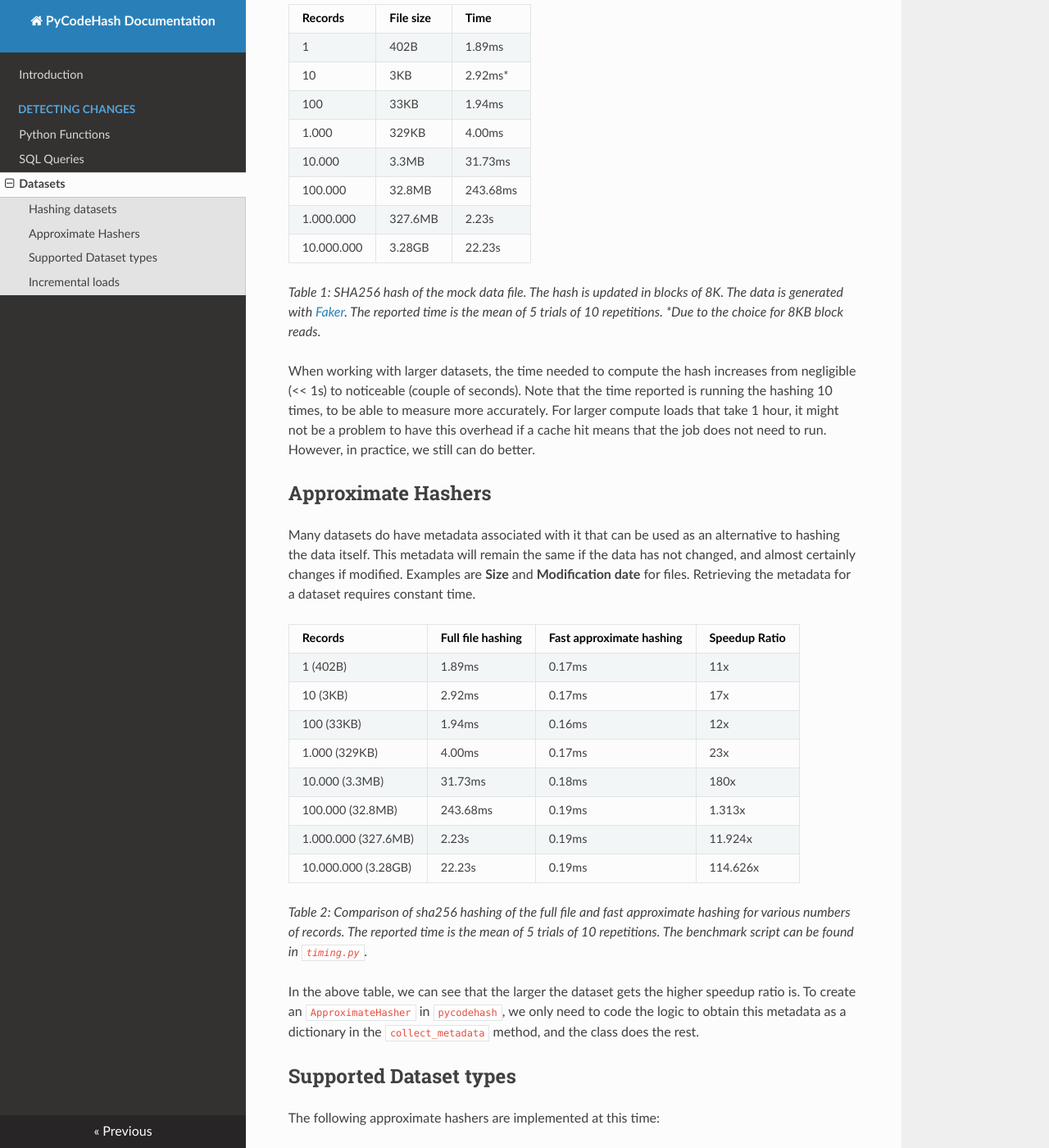
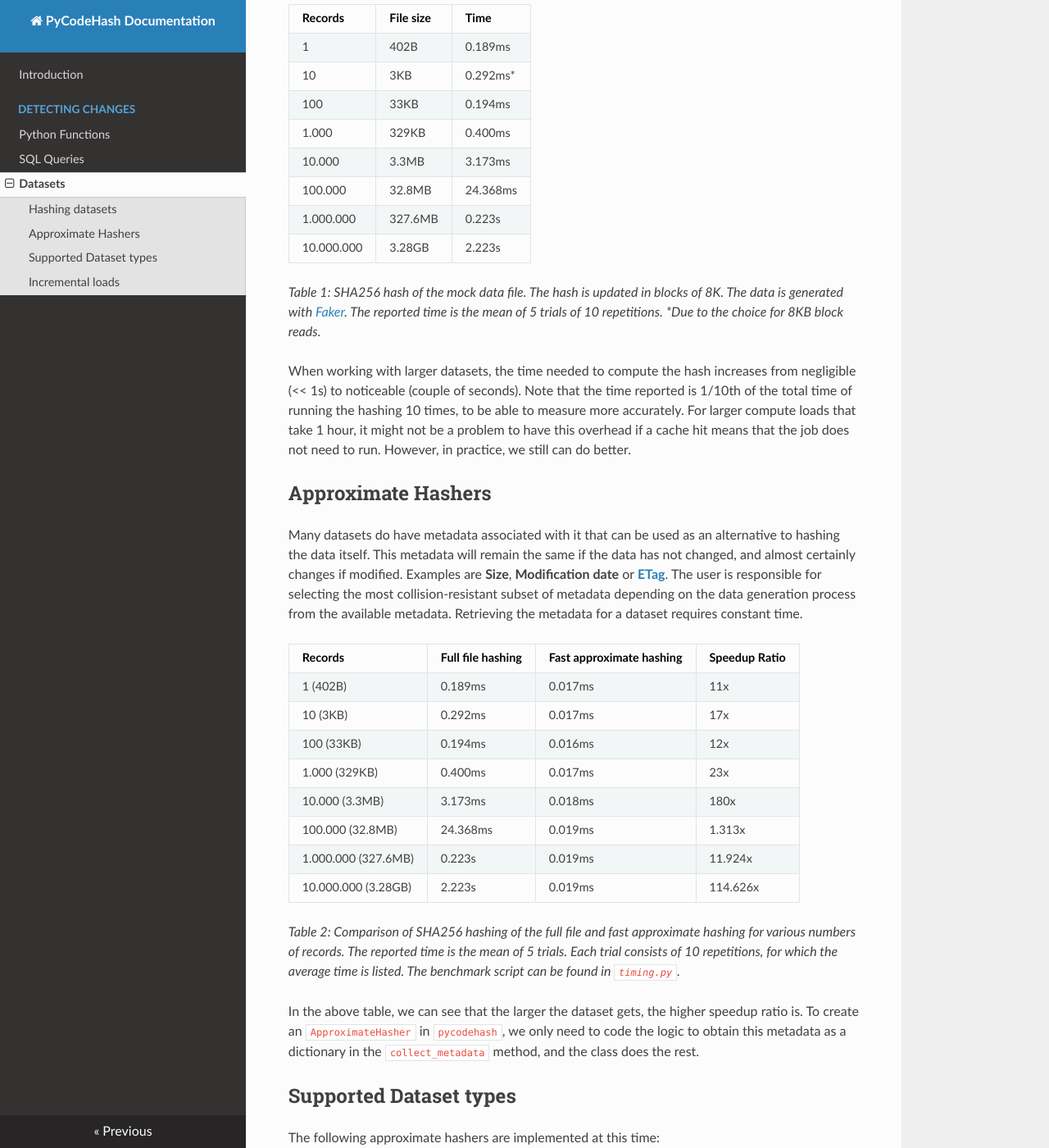
Before and after one commit to pycodehash/pycodehash, an MkDocs documentation site: the page built from docs/datasets.md, in a window 1280 px wide and 1400 px high, scrolled down 451 px. Shown: the whole window at 82% size. Built offline with MkDocs 1.6.1, drawn with Linux system fonts in a browser that asks for light colours; nearby versions of some CDN libraries; some of the changed text lies outside the part shown.

Commit message:
DOC: refine dataset documentation
Show time per run
Describe metadata per dataset type
Link dataset type source

```diff
--- a/docs/datasets.md
+++ b/docs/datasets.md
@@ -12,19 +12,19 @@
 
 | Records    | File size | Time     |
 |------------|-----------|----------|
-| 1          | 402B      | 1.89ms   |
-| 10         | 3KB       | 2.92ms*  |
-| 100        | 33KB      | 1.94ms   |
-| 1.000      | 329KB     | 4.00ms   |
-| 10.000     | 3.3MB     | 31.73ms  |
-| 100.000    | 32.8MB    | 243.68ms |
-| 1.000.000  | 327.6MB   | 2.23s    |
-| 10.000.000 | 3.28GB    | 22.23s   |
+| 1          | 402B      | 0.189ms  |
+| 10         | 3KB       | 0.292ms* |
+| 100        | 33KB      | 0.194ms  |
+| 1.000      | 329KB     | 0.400ms  |
+| 10.000     | 3.3MB     | 3.173ms  |
+| 100.000    | 32.8MB    | 24.368ms |
+| 1.000.000  | 327.6MB   | 0.223s   |
+| 10.000.000 | 3.28GB    | 2.223s   |
 
 _Table 1: SHA256 hash of the mock data file. The hash is updated in blocks of 8K. The data is generated with [Faker](https://faker.readthedocs.io/en/master/index.html). The reported time is the mean of 5 trials of 10 repetitions. *Due to the choice for 8KB block reads._
 
 When working with larger datasets, the time needed to compute the hash increases from negligible (<< 1s) to noticeable (couple of seconds).
-Note that the time reported is running the hashing 10 times, to be able to measure more accurately.
+Note that the time reported is 1/10th of the total time of running the hashing 10 times, to be able to measure more accurately.
 For larger compute loads that take 1 hour, it might not be a problem to have this overhead if a cache hit means that the job does not need to run.
 However, in practice, we still can do better.
 
@@ -32,23 +32,25 @@
 
 Many datasets do have metadata associated with it that can be used as an alternative to hashing the data itself.
 This metadata will remain the same if the data has not changed, and almost certainly changes if modified.
-Examples are **Size** and **Modification date** for files.
+Examples are **Size**, **Modification date** or [**ETag**](https://en.wikipedia.org/wiki/HTTP_ETag).
+The user is responsible for selecting the most collision-resistant subset of metadata depending on the data generation
+process from the available metadata.
 Retrieving the metadata for a dataset requires constant time.
 
 | Records             | Full file hashing | Fast approximate hashing | Speedup Ratio |
 |---------------------|-------------------|--------------------------|---------------|
-| 1 (402B)            | 1.89ms            | 0.17ms                   | 11x           |
-| 10 (3KB)            | 2.92ms            | 0.17ms                   | 17x           |
-| 100 (33KB)          | 1.94ms            | 0.16ms                   | 12x           |
-| 1.000 (329KB)       | 4.00ms            | 0.17ms                   | 23x           |
-| 10.000 (3.3MB)      | 31.73ms           | 0.18ms                   | 180x          |
-| 100.000 (32.8MB)    | 243.68ms          | 0.19ms                   | 1.313x        |
-| 1.000.000 (327.6MB) | 2.23s             | 0.19ms                   | 11.924x       |
-| 10.000.000 (3.28GB) | 22.23s            | 0.19ms                   | 114.626x      |
+| 1 (402B)            | 0.189ms           | 0.017ms                  | 11x           |
+| 10 (3KB)            | 0.292ms           | 0.017ms                  | 17x           |
+| 100 (33KB)          | 0.194ms           | 0.016ms                  | 12x           |
+| 1.000 (329KB)       | 0.400ms           | 0.017ms                  | 23x           |
+| 10.000 (3.3MB)      | 3.173ms           | 0.018ms                  | 180x          |
+| 100.000 (32.8MB)    | 24.368ms          | 0.019ms                  | 1.313x        |
+| 1.000.000 (327.6MB) | 0.223s            | 0.019ms                  | 11.924x       |
+| 10.000.000 (3.28GB) | 2.223s            | 0.019ms                  | 114.626x      |
 
-_Table 2: Comparison of sha256 hashing of the full file and fast approximate hashing for various numbers of records. The reported time is the mean of 5 trials of 10 repetitions. The benchmark script can be found in `timing.py`._
+_Table 2: Comparison of SHA256 hashing of the full file and fast approximate hashing for various numbers of records. The reported time is the mean of 5 trials. Each trial consists of 10 repetitions, for which the average time is listed. The benchmark script can be found in `timing.py`._
 
-In the above table, we can see that the larger the dataset gets the higher speedup ratio is.
+In the above table, we can see that the larger the dataset gets, the higher speedup ratio is.
 To create an `ApproximateHasher` in `pycodehash`, we only need to code the logic to obtain this metadata as a
 dictionary in the `collect_metadata` method, and the class does the rest.
 
@@ -56,11 +58,13 @@
 
 The following approximate hashers are implemented at this time:
 
-- Local files
-- Files on S3
-- Hive tables
+| **Dataset Type**                                                                                   | **Implemented Metadata**            |
+|----------------------------------------------------------------------------------------------------|-------------------------------------|
+| [Local Files](https://github.com/pycodehash/pycodehash/blob/main/src/pycodehash/datasets/local.py) | File Size, Modification Date        |
+| [Files on S3](https://github.com/pycodehash/pycodehash/blob/main/src/pycodehash/datasets/s3.py)    | ETag                                |
+| [Hive Tables](https://github.com/pycodehash/pycodehash/blob/main/src/pycodehash/datasets/hive.py)  | Size, Creation Date, Is Partitioned |
 
-Feel free to open a Pull Request if you would like to contribute additional dataset types.
+Feel free to open a Pull Request if you would like to contribute additional dataset types or metadata.
 
 ## Incremental loads
 
```
